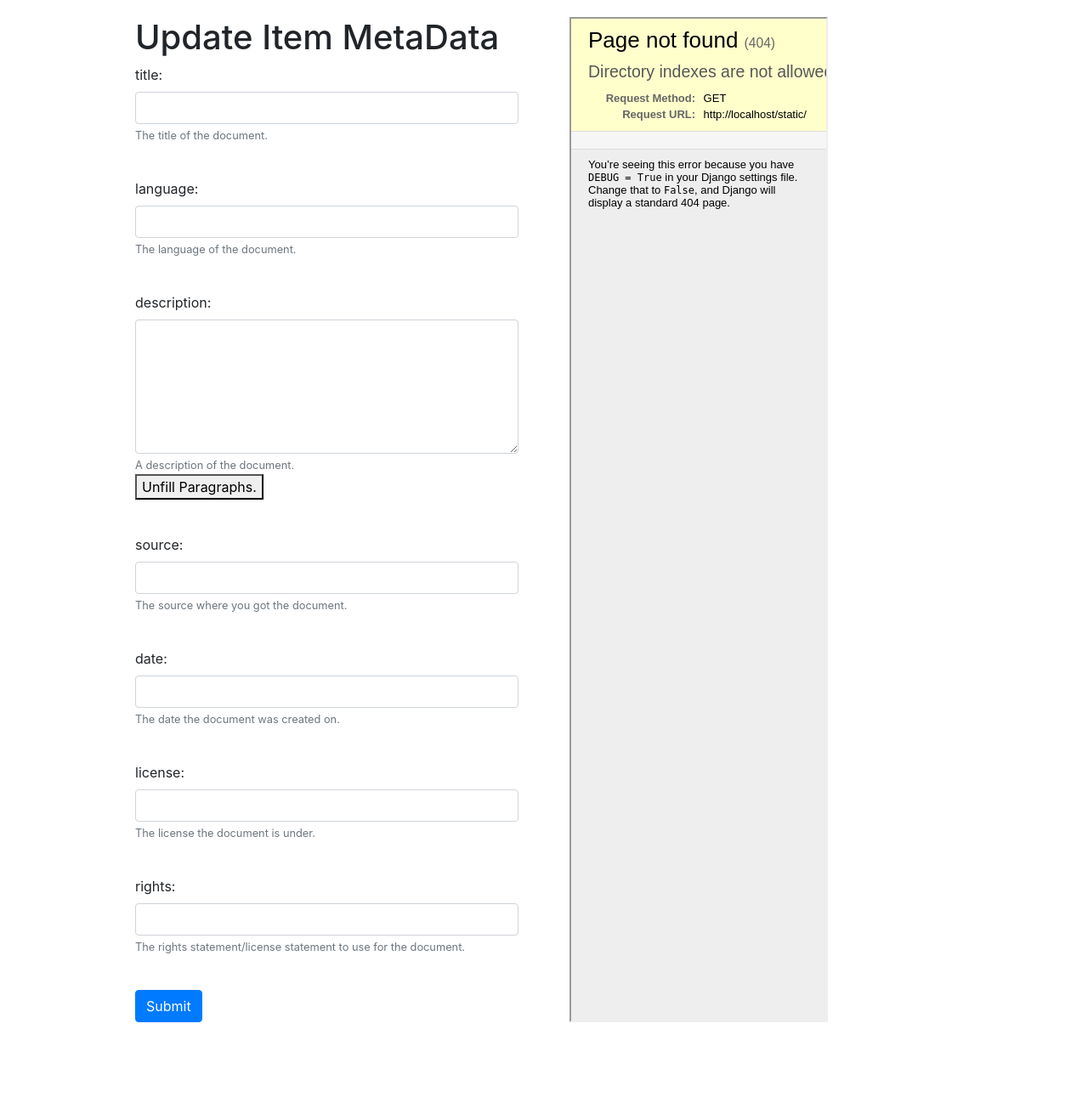
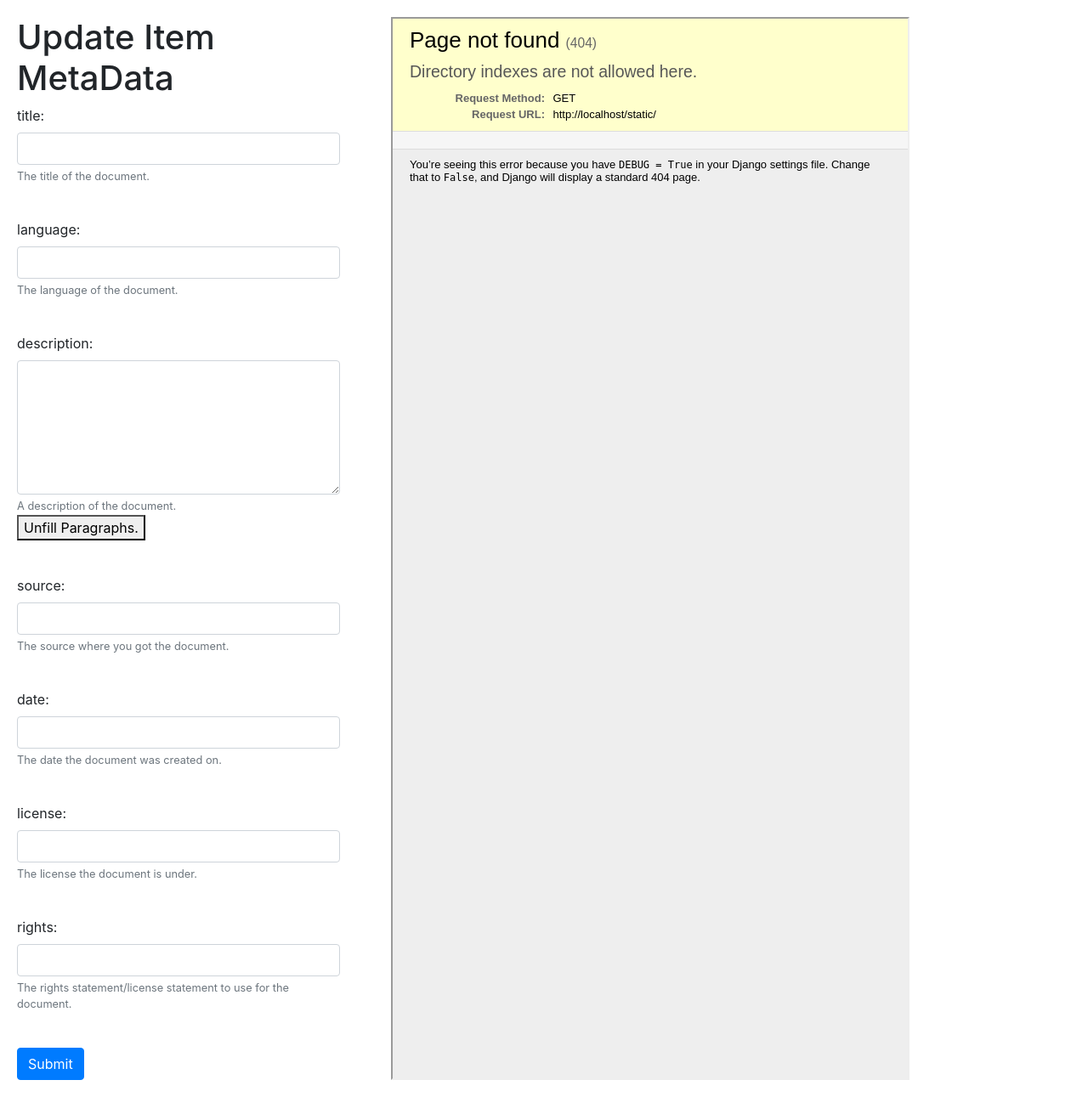
Before and after one commit to seamustuohy/biblio_web, a Django app: template biblio_web/templates/forms/update_form.html in a window 1280 px wide. Shown: the whole page at 85% size. Before the commit the page ends 1203 px from the top, so only its background shows below. Run offline with Django 4.2, Linux system fonts and the light colour scheme; the template is opened without the code that fills it: values that come from a table or form of the project are taken from there, others are empty; some libraries are stand-ins or nearby versions.

Commit message:
updating css for larger PDF

```diff
--- a/biblio_web/static/forms.css
+++ b/biblio_web/static/forms.css
@@ -13,20 +13,21 @@ ul {
 }
 .grid-container-element {
     display: grid;
-    grid-template-columns: 1fr 1fr;
+    grid-template-columns: 1fr 2fr;
     grid-gap: 20px;
 }
 .grid-child-element {
     max-width: 1000px ;
-    min-width: 50% ;
     margin: 10px ;
     padding: 10px ;
     //border: 1px solid gray ;
 }
 .grid-child-element.left {
+    min-width: 25% ;
     justify-self: flex-end;
 }
 .grid-child-element.right {
+    min-width: 75% ;
     justify-self: start;
 }
 .pdf_view {
```
Also changed, not shown: biblio_web/update_info/views.py (+5 -4 lines).
